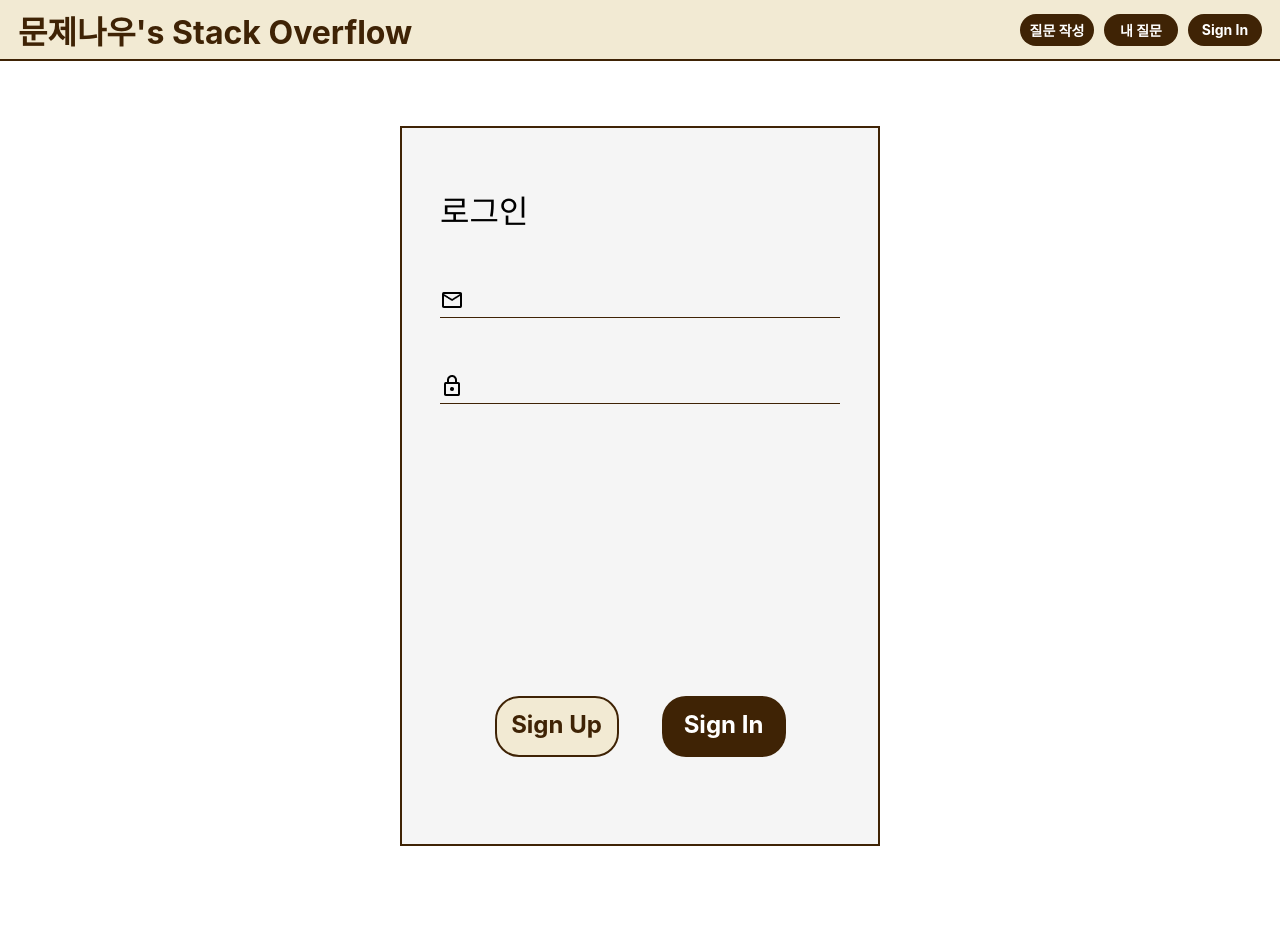
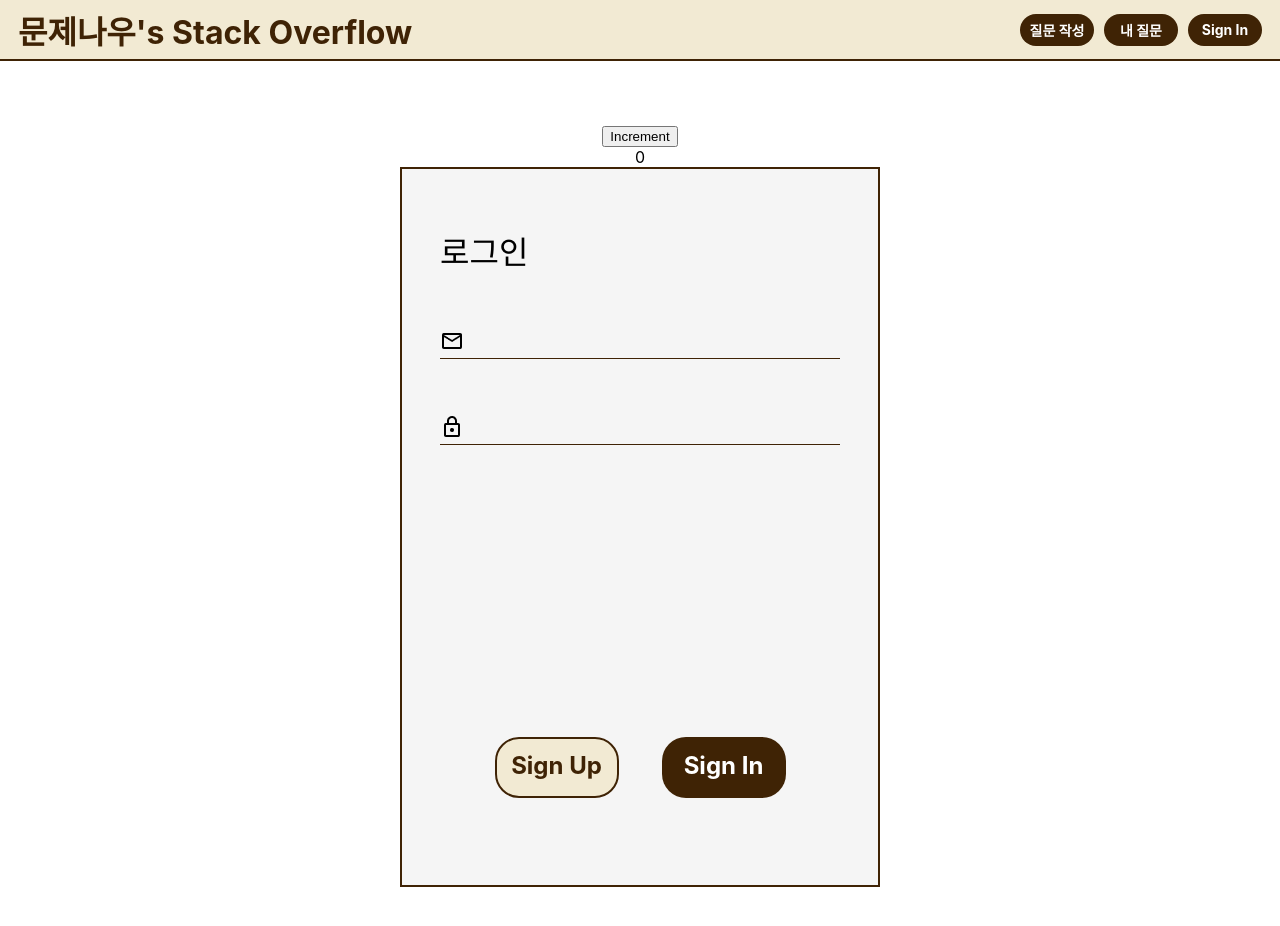
Before and after one commit to codestates-seb/seb45_pre_035, a React (Create React App) app in the folder client/: page /signin in a window 1280 px wide. Shown: the top 926 px of the page. Built offline with nearby package versions, Linux system fonts and the light colour scheme.

Commit message:
redux 설치, 학습중...

```diff
--- a/client/package.json
+++ b/client/package.json
@@ -4,12 +4,14 @@
   "private": true,
   "dependencies": {
     "@babel/plugin-proposal-private-property-in-object": "^7.21.11",
+    "@reduxjs/toolkit": "^1.9.5",
     "@testing-library/jest-dom": "^5.17.0",
     "@testing-library/react": "^13.4.0",
     "@testing-library/user-event": "^13.5.0",
     "axios": "^1.4.0",
     "react": "^18.2.0",
     "react-dom": "^18.2.0",
+    "react-redux": "^8.1.2",
     "react-router-dom": "^6.15.0",
     "react-scripts": "5.0.1",
     "styled-components": "^6.0.7",
--- a/client/src/App.js
+++ b/client/src/App.js
@@ -9,6 +9,7 @@
 import { BrowserRouter, Routes, Route } from 'react-router-dom';
 import Header from './Components/Header';
 import GlobalStyles from './GlobalStyles';
+
 export default function App() {
   return (
     <>
--- a/client/src/Pages/SignIn.js
+++ b/client/src/Pages/SignIn.js
@@ -4,10 +4,18 @@
 import { PageStyle } from './styles/PageStyle';
 import { api } from '../Api/api';
 import { useNavigate } from 'react-router-dom';
+import { useSelector, useDispatch } from 'react-redux';
+// eslint-disable-next-line no-unused-vars
+import { decrement, increment } from '../redux/counterSlice';
+
 export default function SignIn() {
   const [id, setId] = useState('');
   const [password, setPassword] = useState('');
   const [loggedIn, setLoggedIn] = useState(false);
+
+  const count = useSelector((state) => state.counter.value);
+  const dispatch = useDispatch();
+
   const navigate = useNavigate();
 
   const onChangeHandlerId = (e) => {
@@ -29,6 +37,13 @@
 
   return (
     <PageStyle>
+      <button
+        aria-label="Increment value"
+        onClick={() => dispatch(increment())}
+      >
+        Increment
+      </button>
+      <span>{count}</span>
       <SignInBox>
         <div className="top">
           <div className="title">로그인</div>
--- a/client/src/index.js
+++ b/client/src/index.js
@@ -3,11 +3,15 @@
 import './index.css';
 import App from './App';
 import reportWebVitals from './reportWebVitals';
+import store from './redux/store';
+import { Provider } from 'react-redux';
 
 const root = ReactDOM.createRoot(document.getElementById('root'));
 root.render(
   <React.StrictMode>
-    <App />
+    <Provider store={store}>
+      <App />
+    </Provider>
   </React.StrictMode>,
 );
 
--- /dev/null
+++ b/client/src/redux/counterSlice.js
@@ -0,0 +1,28 @@
+import { createSlice } from '@reduxjs/toolkit';
+
+export const counterSlice = createSlice({
+  name: 'counter',
+  initialState: {
+    value: 0,
+  },
+  reducers: {
+    increment: (state) => {
+      // Redux Toolkit allows us to write "mutating" logic in reducers. It
+      // doesn't actually mutate the state because it uses the Immer library,
+      // which detects changes to a "draft state" and produces a brand new
+      // immutable state based off those changes
+      state.value += 1;
+    },
+    decrement: (state) => {
+      state.value -= 1;
+    },
+    incrementByAmount: (state, action) => {
+      state.value += action.payload;
+    },
+  },
+});
+
+// Action creators are generated for each case reducer function
+export const { increment, decrement, incrementByAmount } = counterSlice.actions;
+
+export default counterSlice.reducer;
--- /dev/null
+++ b/client/src/redux/store.js
@@ -0,0 +1,8 @@
+import { configureStore } from '@reduxjs/toolkit';
+import counterReducer from './counterSlice';
+
+export default configureStore({
+  reducer: {
+    counter: counterReducer,
+  },
+});
```
Also changed, not shown: 1 other file (tests, documents, lock files or other folders).
